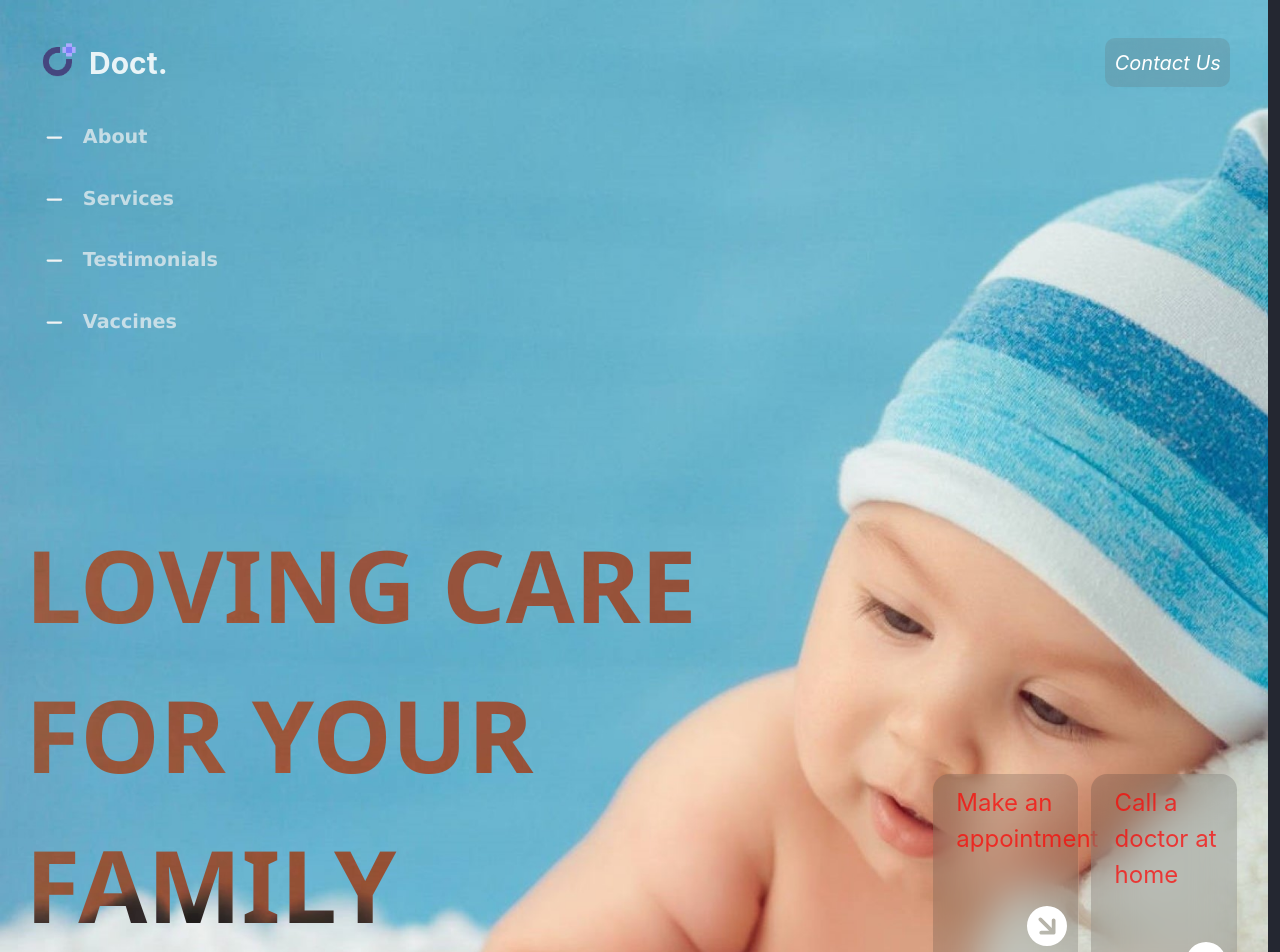
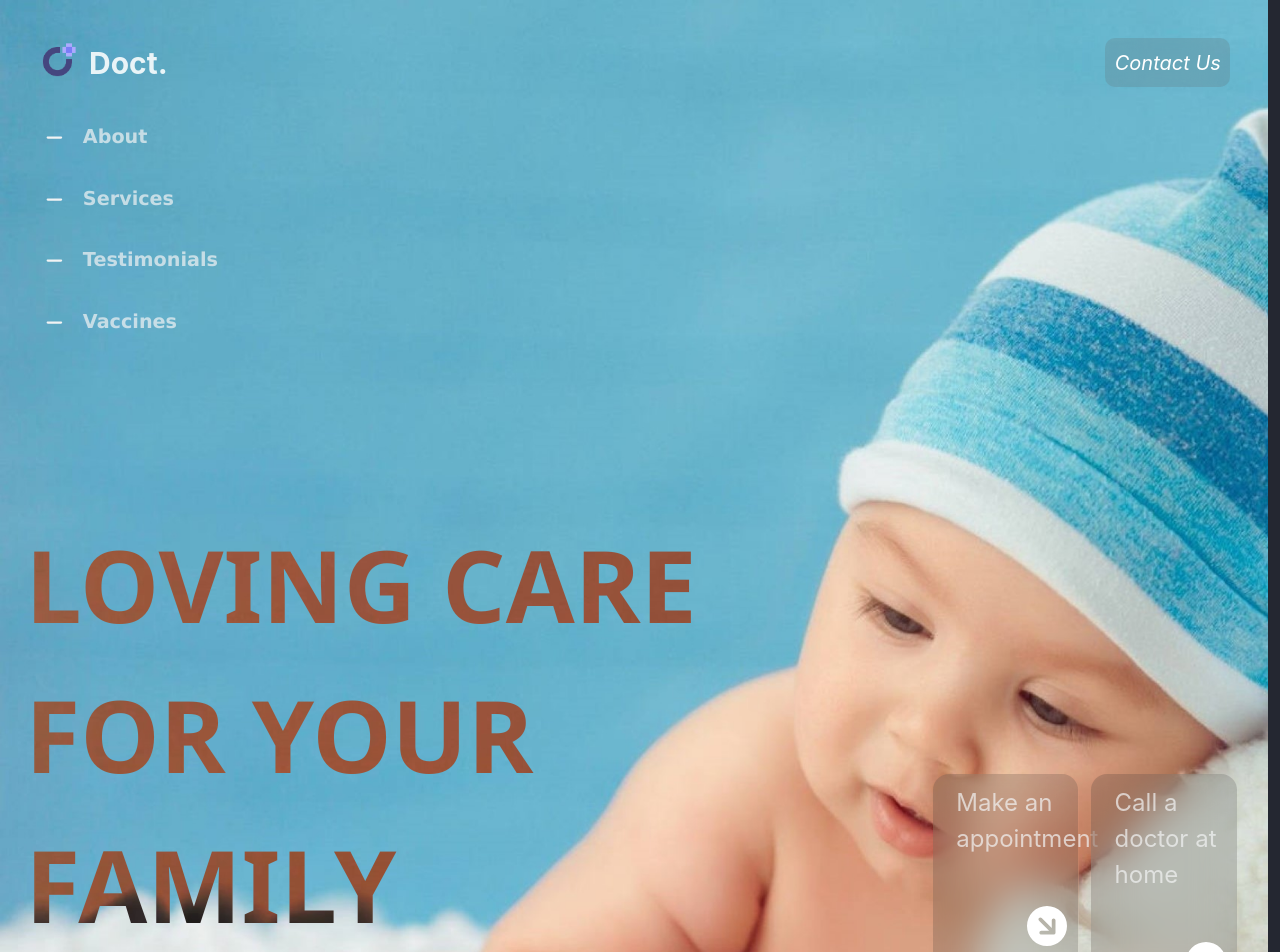
Before and after one commit to Khayaall/HCMS, a React (Vite) app in the folder front/HCMS-Ziyad/my-hcis-app/: page / in a window 1280 px wide. Shown: the top 952 px of the page. Built offline with nearby package versions, Linux system fonts and the light colour scheme.

Commit message:
fix: restore changes

```diff
--- a/front/HCMS-Ziyad/my-hcis-app/src/Pages/Home/home.css
+++ b/front/HCMS-Ziyad/my-hcis-app/src/Pages/Home/home.css
@@ -123,8 +123,7 @@
 .Glassmorphism-card > p {
   margin-bottom: 40%;
   font-size: 1.5rem;
-  /* color: var(--white); */
-  color: red;
+  color: var(--white);
   width: 90%;
 }
 .Glassmorphism-card > a {
```
